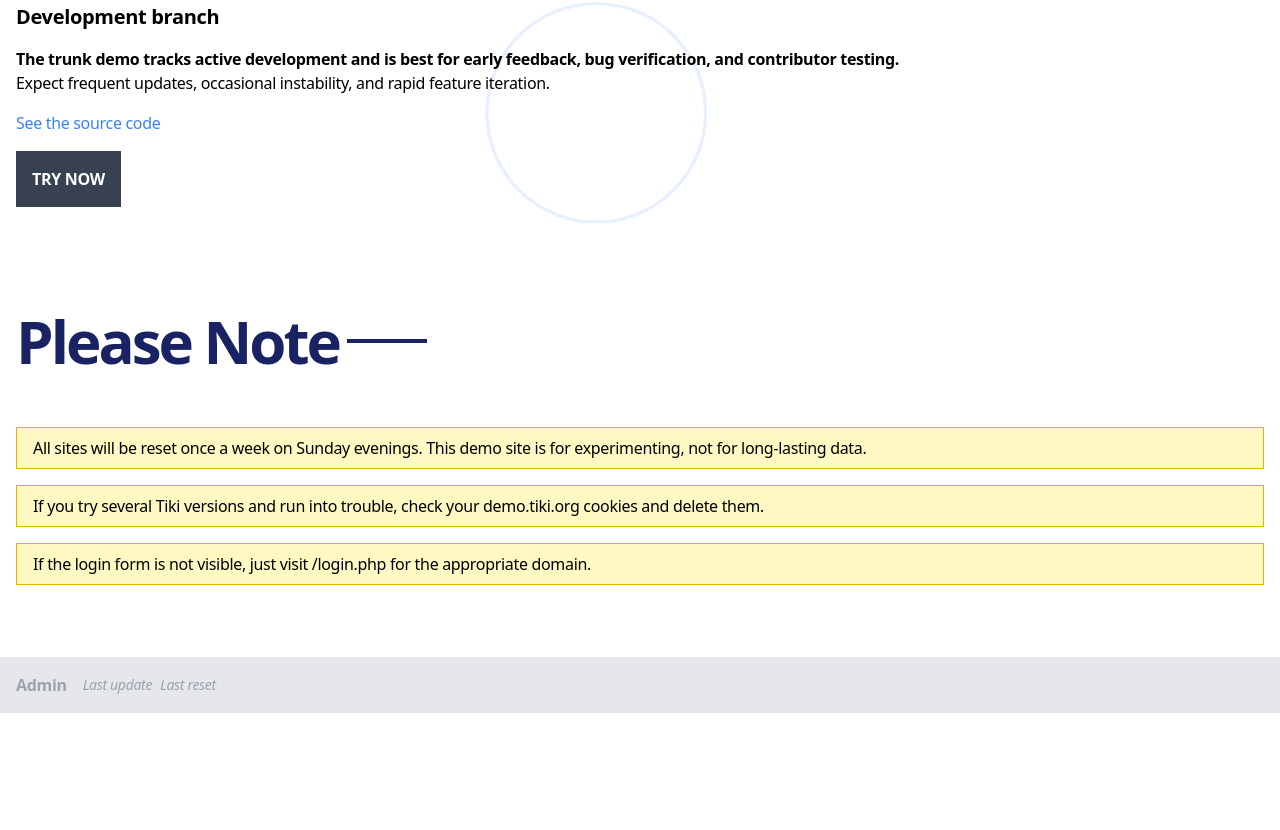
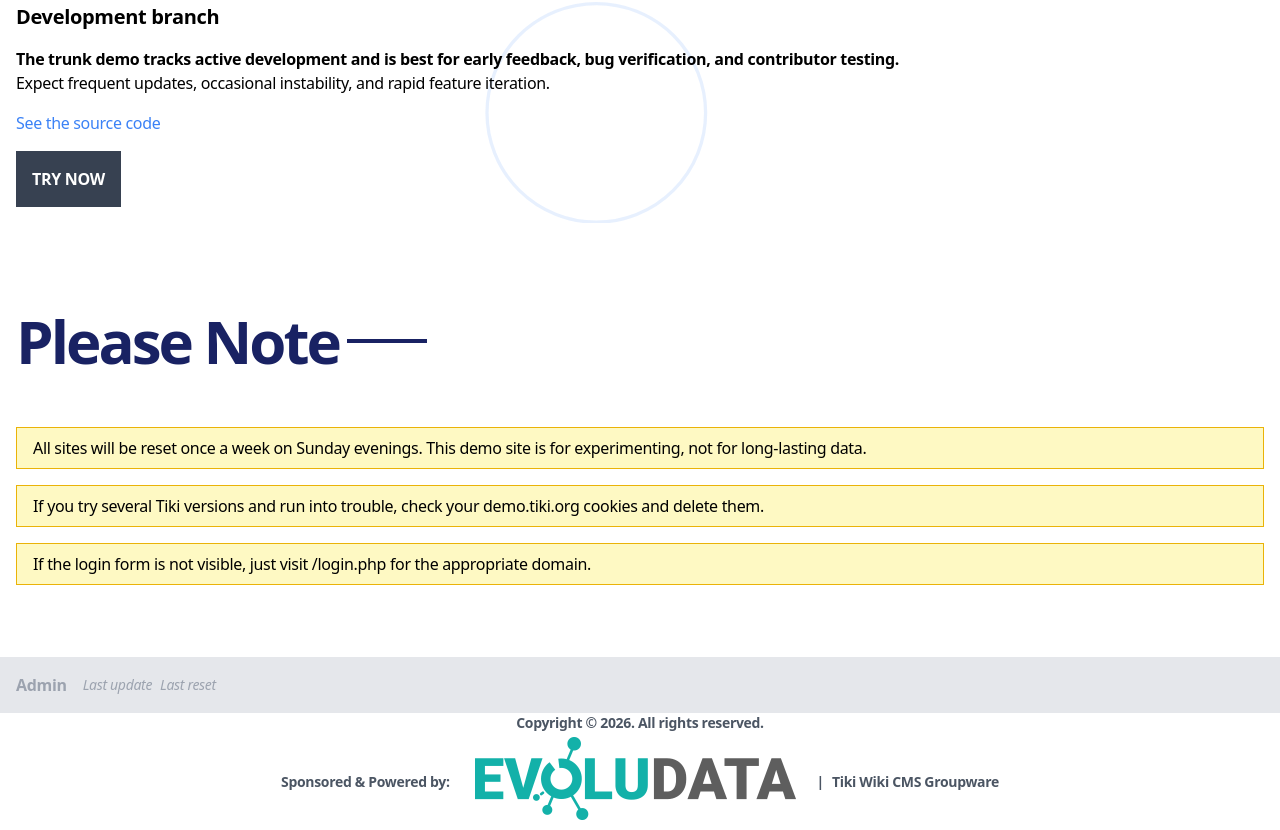
Before and after one commit to mercihabam/demo.tiki.org, a website: page src/index.html in a window 1280 px wide. Shown: the part 2261-3091 px from the top of the page. Before the commit the page ends 2974 px from the top, so only its background shows below. Drawn offline with Linux system fonts and the light colour scheme.

Commit message:
Add EvoluData footer

```diff
--- a/src/index.html
+++ b/src/index.html
@@ -168,6 +168,18 @@
       </div>
     </div>
 
+    <footer class="w-full py-8 text-center text-sm font-semibold text-gray-600">
+      <p>Copyright © 2026. All rights reserved.</p>
+      <p class="mt-2 flex flex-wrap items-center justify-center gap-2">
+        <span>Sponsored &amp; Powered by:</span>
+        <a href="https://www.evoludata.com/" target="_blank" rel="noopener noreferrer" class="inline-flex items-center">
+          <img src="/dist/evoludata-logo.png" alt="EvoluData" class="h-7 w-auto">
+        </a>
+        <span aria-hidden="true">|</span>
+        <a href="https://tiki.org/" target="_blank" rel="noopener noreferrer" class="text-blue-600 hover:underline">Tiki Wiki CMS Groupware</a>
+      </p>
+    </footer>
+
     <script src="./index.js"></script>
   </body>
 </html>
```
Also changed, not shown: dist/evoludata-logo.png (added).
